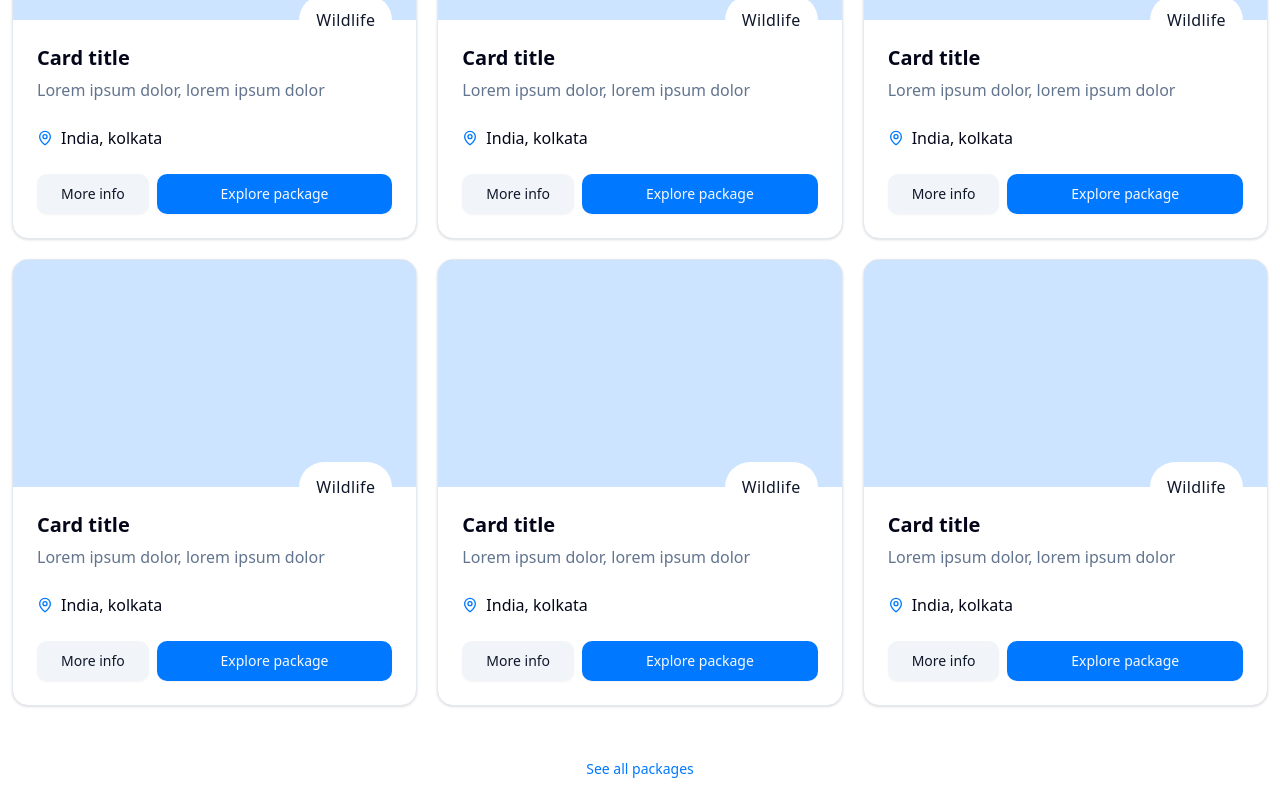
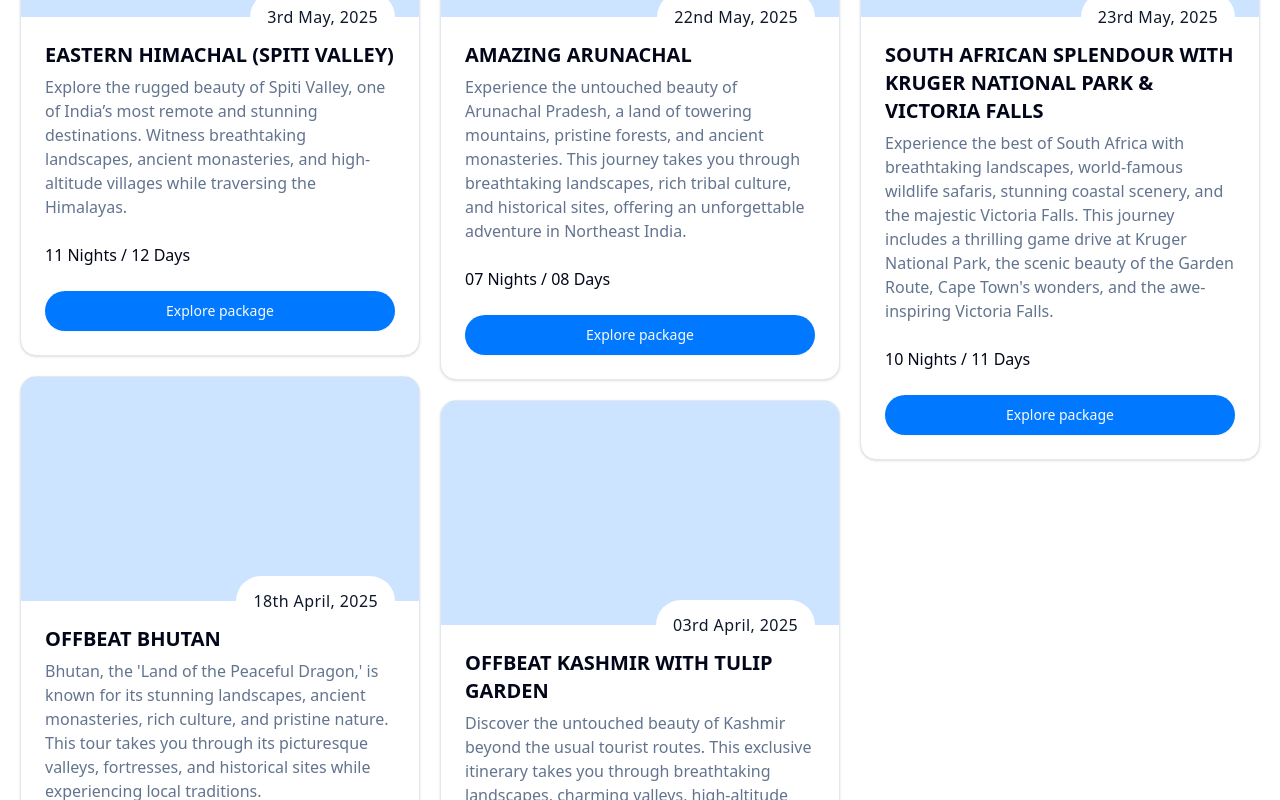
Before and after one commit to DEBOJEETDAS36/travelz, a Next.js app: page / in a window 1280 px wide. Shown: the part 1120-1920 px from the top of the page. Built offline with nearby package versions, Linux system fonts and the light colour scheme.

Commit message:
Packages without images

```diff
--- a/app/[id]/page.tsx
+++ b/app/[id]/page.tsx
@@ -14,6 +14,7 @@ import {
   AccordionItem,
   AccordionTrigger,
 } from "@/components/ui/accordion";
+import { tours } from "@/constants";
 
 export default async function Page({
   params,
@@ -21,11 +22,21 @@ export default async function Page({
   params: Promise<{ id: string }>;
 }) {
   const id = (await params).id;
+  const pkg = tours.find((item) => item.id === id);
+  if (!pkg) {
+    return (
+      <main>
+        <section className="wrapper min-h-screen fl_center">
+          <h1 className="text-2xl">Package not found</h1>
+        </section>
+      </main>
+    );
+  }
   return (
     <main>
-      <section className="wrapper md:flex-row min-h-screen md:min-h-[80vh] flex flex-col gap-5 mt-5 mb-10">
-        <div className="w-full md:w-1/2 h-fit">
-          <Carousel className="aspect-square max-h-132 w-full bg-accent relative rounded-2xl overflow-hidden">
+      <section className="flex flex-col gap-5 mt-5 mb-10 max-w-5xl px-5 md:px-6 lg:px-3 mx-auto">
+        <div className="w-full">
+          <Carousel className="aspect-square max-h-112 w-full bg-accent relative rounded-2xl overflow-hidden">
             <CarouselContent className="text-4xl font-semibold">
               <CarouselItem className="bg-primary/70 fl_center">A</CarouselItem>
               <CarouselItem className="bg-emerald-500 fl_center text-8xl">
@@ -50,38 +61,60 @@ export default async function Page({
           </Carousel>
         </div>
 
-        <div className="md:w-1/2">
-          <h1 className="h_lg text-primary">Package name</h1>
-          <p className="text-xl text-muted-foreground mt-3">
-            Package description Lorem ipsum dolor sit amet consectetur
-            adipisicing elit. Officia dignissimos esse dolore! Reprehenderit
-            fuga, facilis earum neque ullam possimus. Quia quae maiores,
-            delectus doloremque asperiores ipsa consequuntur nulla voluptate
-            cumque?
-          </p>
-          <div className="mt-4 flex flex-row flex-wrap gap-3">
-            <Badge
-              variant="secondary"
-              className="px-3 py-2 text-base rounded-full"
+        <div className="text-center">
+          <h1 className="h_md text-primary">{pkg.tour_name}</h1>
+
+          <p className="text-xl mt-3">{pkg.description}</p>
+
+          <div className="flex gap-2.5 justify-center flex-wrap mt-4">
+            {pkg.route?.map((item, index) => (
+              <Badge
+                variant="outline"
+                className="px-3 py-2 text-base rounded-full text-muted-foreground hover:text-primary hover:border-primary transition-all"
+                key={item + index}
+              >
+                {item}
+              </Badge>
+            ))}
+          </div>
+          <div className="mt-4 flex flex-col gap-3 justify-center items-center text-sm text-muted-foreground">
+            {pkg.price.map((item, index) => (
+              <p key={index}>{item}</p>
+            ))}
+          </div>
+
+          <div className="w-full mt-4 sm:justify-center">
+            <Button
+              size="lg"
+              className="py-6 text-lg rounded-full w-full sm:w-fit"
             >
-              <span className="text-muted-foreground">Category:</span>
-              <span className="inline-flex items-center">Wildlife</span>
-            </Badge>
-            <Badge
-              variant="secondary"
-              className="px-3 py-2 text-base rounded-full"
-            >
-              <span className="text-muted-foreground">Starts at:</span>
-              <span className="inline-flex items-center">
-                <IndianRupee className="size-4" />
-                12,000
-              </span>
-            </Badge>
+              Book now
+            </Button>
           </div>
-          <Button size="lg" className="py-6 text-lg mt-5 rounded-full w-full">
-            Book now
-          </Button>
-          <Accordion type="single" collapsible className="mt-5">
+
+          <hr className="rounded-full mt-5" />
+          <div className="columns-1 md:columns-2 space-x-4 space-y-4 text-lg mt-5 text-left">
+            {pkg.itinerary.map((item) => (
+              <div key={item.day} className="break-inside-avoid w-full">
+                <div className="p-3 px-5 bg-accent rounded-tl-2xl rounded-r-2xl">
+                  <p>Day {item.day}</p>
+                  <p className="text-primary text-base">{item.route}</p>
+                </div>
+
+                <div className="pl-5 py-3 border-l-2 rounded-bl-2xl">
+                  <div>
+                    <ul className="list-disc ml-5 marker:text-foreground text-muted-foreground">
+                      {item.activities.map((activity) => (
+                        <li key={activity}>{activity}</li>
+                      ))}
+                    </ul>
+                  </div>
+                </div>
+              </div>
+            ))}
+          </div>
+
+          <Accordion type="single" collapsible className="mt-5 text-left">
             <AccordionItem value="item-1">
               <AccordionTrigger className="bg-accent/50 px-4 py-3">
                 See all information
--- a/app/globals.css
+++ b/app/globals.css
@@ -133,7 +133,7 @@
 
 @layer utilities {
   .wrapper {
-    @apply max-w-[1440px] mx-auto w-full px-5 md:px-6 lg:px-3;
+    @apply max-w-[1440px] mx-auto w-full px-5 md:px-6 lg:px-5;
   }
   .fl_center {
     @apply flex justify-center items-center;
--- a/app/layout.tsx
+++ b/app/layout.tsx
@@ -1,9 +1,9 @@
 import type { Metadata } from "next";
 import { Geist, Geist_Mono } from "next/font/google";
 import "./globals.css";
-import Navbar from "@/components/Navbar";
 import Footer from "@/components/Footer";
 import { ThemeProvider } from "@/components/providers/theme-provider";
+import Navbar from "@/components/Navbar";
 
 const geistSans = Geist({
   variable: "--font-geist-sans",
--- a/components/AboutSection.tsx
+++ b/components/AboutSection.tsx
@@ -73,6 +73,7 @@ const AboutSection = () => {
       <div className="w-full aspect-square max-h-136 md:w-1/2 rounded-2xl bg-primary/30"></div>
       <div className="w-full md:w-1/2">
         <div>
+          {/* <p>lor</p> */}
           <h2 className="h_md text-primary fade_in">Why us?</h2>
           <ul className="mt-5 space-y-4 text-2xl list-disc marker:text-primary ml-6 text-muted-foreground">
             <li className="fade_in">Best prices.</li>
--- a/components/shared/PackageCard.tsx
+++ b/components/shared/PackageCard.tsx
@@ -8,26 +8,28 @@ import {
 } from "@/components/ui/card";
 import React from "react";
 import { Button } from "../ui/button";
-import { MapPin } from "lucide-react";
-import {
-  Dialog,
-  DialogContent,
-  DialogDescription,
-  DialogHeader,
-  DialogTitle,
-  DialogTrigger,
-} from "@/components/ui/dialog";
-import {
-  Carousel,
-  CarouselContent,
-  CarouselItem,
-  CarouselNext,
-  CarouselPrevious,
-} from "@/components/ui/carousel";
 import { Badge } from "../ui/badge";
 import Link from "next/link";
 
-const PackageCard = () => {
+const PackageCard = ({
+  id,
+  tour_name,
+  duration,
+  season,
+  departure_date,
+  price,
+  route,
+  description,
+}: {
+  id: string;
+  tour_name: string;
+  duration: string;
+  season: string;
+  departure_date: string;
+  price: string[];
+  route: string[];
+  description: string;
+}) => {
   return (
     <Card className="break-inside-avoid w-full pt-0 overflow-hidden">
       <div className="w-full aspect-video bg-primary/20 relative">
@@ -35,99 +37,19 @@ const PackageCard = () => {
           className="px-4 py-3 rounded-full absolute bottom-0 right-6 bg-card translate-y-1/2 text-base tracking-wide"
           variant="secondary"
         >
-          Wildlife
+          {departure_date}
         </Badge>
       </div>
       <CardHeader>
-        <CardTitle>Card title</CardTitle>
-        <CardDescription>Lorem ipsum dolor, lorem ipsum dolor</CardDescription>
+        <CardTitle>{tour_name}</CardTitle>
+        <CardDescription>{description}</CardDescription>
       </CardHeader>
-      <CardContent className="flex">
-        <MapPin className="text-primary w-4 mr-2" />
-        India, kolkata
+      <CardContent className="flex gap-2 flex-wrap">
+        <p>{duration}</p>
       </CardContent>
       <CardFooter className="gap-2">
-        <Dialog>
-          <DialogTrigger asChild>
-            <Button variant="secondary" size="lg">
-              More info
-            </Button>
-          </DialogTrigger>
-          <DialogContent className="flex flex-col p-0 gap-0 lg:flex-row overflow-y-auto">
-            <div className="w-full aspect-video lg:w-1/2 lg:sticky top-0">
-              <Carousel className="h-full border relative">
-                <CarouselContent className="text-4xl font-semibold">
-                  <CarouselItem className="bg-primary/70 fl_center text-8xl">
-                    A
-                  </CarouselItem>
-                  <CarouselItem className="bg-emerald-500 fl_center text-8xl">
-                    B
-                  </CarouselItem>
-                  <CarouselItem className="bg-chart-4 fl_center text-8xl">
-                    C
-                  </CarouselItem>
-                </CarouselContent>
-
-                <div className="flex items-center gap-2 absolute ring-0 bottom-0 w-full justify-end p-3">
-                  <CarouselPrevious
-                    variant="ghost"
-                    className="rounded-full h-12 w-12 bg-background"
-                  />
-                  <div className="h-5 w-1 rounded-full bg-accent" />
-                  <CarouselNext
-                    variant="ghost"
-                    className="rounded-full h-12 w-12 bg-background"
-                  />
-                </div>
-              </Carousel>
-            </div>
-            <div className="w-full p-5 lg:p-8 lg:w-1/2">
-              <DialogHeader>
-                <DialogTitle>Random title</DialogTitle>
-                <DialogDescription>
-                  Lorem ipsum dolor sit amet consectetur adipisicing elit.
-                </DialogDescription>
-                <div className="flex flex-col gap-2 mt-2">
-                  <p className="text-lg font-semibold">Spots</p>
-                  <ul className="text-muted-foreground pl-4 list-disc">
-                    <li>
-                      <p className="text-lg font-semibold">Lorem ipsum</p>
-                      <p>
-                        Lorem ipsum dolor sit, amet consectetur adipisicing
-                        elit. Illo, cum placeat id ea quo quia dolores provident
-                        quam neque suscipit odio facilis eius sequi quae vero.
-                      </p>
-                    </li>
-                    <li>
-                      <p className="text-lg font-semibold">Lorem ipsum</p>
-                      <p>
-                        Lorem ipsum dolor sit, amet consectetur adipisicing
-                        elit. Illo, cum placeat id ea quo quia dolores.
-                      </p>
-                    </li>
-                    <li>
-                      <p className="text-lg font-semibold">Lorem ipsum</p>
-                      <p>
-                        Lorem ipsum dolor sit, amet consectetur adipisicing
-                        elit. Illo, cum placeat id ea quo.
-                      </p>
-                    </li>
-                    <li>
-                      <p className="text-lg font-semibold">Lorem ipsum</p>
-                      <p>
-                        Lorem ipsum dolor sit, amet consectetur adipisicing
-                        elit. Illo, cum placeat id ea quo quia dolores provident
-                        quam neque suscipit odio facilis eius.
-                      </p>
-                    </li>
-                  </ul>
-                </div>
-              </DialogHeader>
-            </div>
-          </DialogContent>
-        </Dialog>
-        <Button className="w-full" size="lg" asChild>
-          <Link href="/123">Explore package</Link>
+        <Button className="w-full rounded-full" size="lg" asChild>
+          <Link href={`/${id}`}>Explore package</Link>
         </Button>
       </CardFooter>
     </Card>
--- a/components/shared/PackagesContainer.tsx
+++ b/components/shared/PackagesContainer.tsx
@@ -1,9 +1,18 @@
+import { useState } from "react";
 import { Search } from "lucide-react";
 import { Input } from "../ui/input";
 import PackageCard from "./PackageCard";
 import { Button } from "../ui/button";
+import { tourCards } from "@/constants";
 
 const PackagesContainer = () => {
+  const [searchQuery, setSearchQuery] = useState("");
+
+  // Filtered results based on search input
+  const filteredPackages = tourCards.filter((card) =>
+    card.tour_name.toLowerCase().includes(searchQuery.toLowerCase())
+  );
+
   return (
     <>
       <div className="mt-10 relative">
@@ -11,18 +20,22 @@ const PackagesContainer = () => {
         <Input
           className="w-fit h-10 pl-9 rounded-full text-foreground bg-secondary"
           placeholder="Search packages"
+          value={searchQuery}
+          onChange={(e) => setSearchQuery(e.target.value)}
         />
       </div>
 
       <div className="w-full columns-1 md:columns-2 lg:columns-3 gap-5 space-y-5 mt-8">
-        <PackageCard />
-        <PackageCard />
-        <PackageCard />
-        <PackageCard />
-        <PackageCard />
-        <PackageCard />
+        {filteredPackages.length > 0 ? (
+          filteredPackages.map((card) => (
+            <PackageCard key={card.id} {...card} />
+          ))
+        ) : (
+          <p className="text-center text-muted-foreground mt-5">
+            No packages found.
+          </p>
+        )}
       </div>
-      <Button className="mt-8" variant="link">See all packages</Button>
     </>
   );
 };
```
Also changed, not shown: components/Navbar.tsx (+12 -1 lines).
